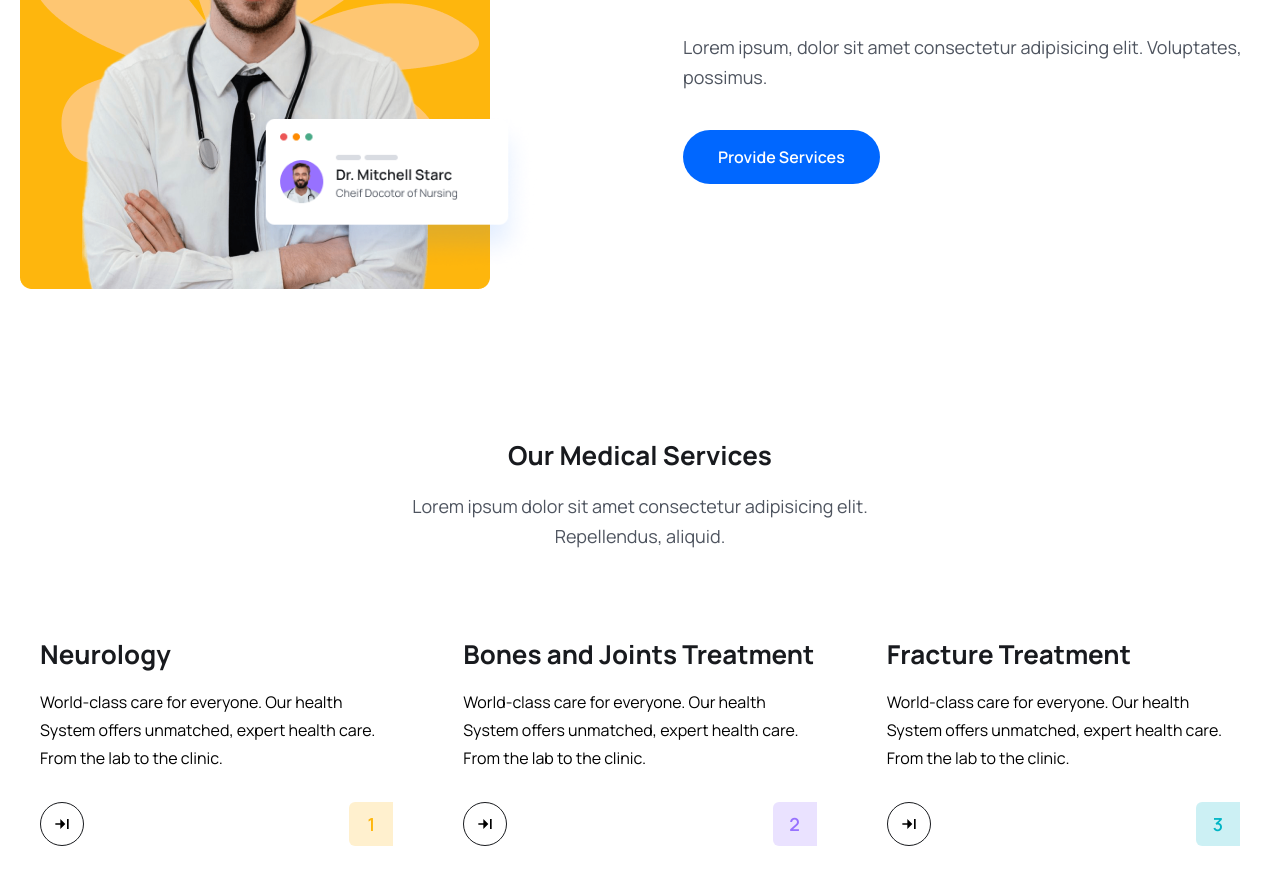
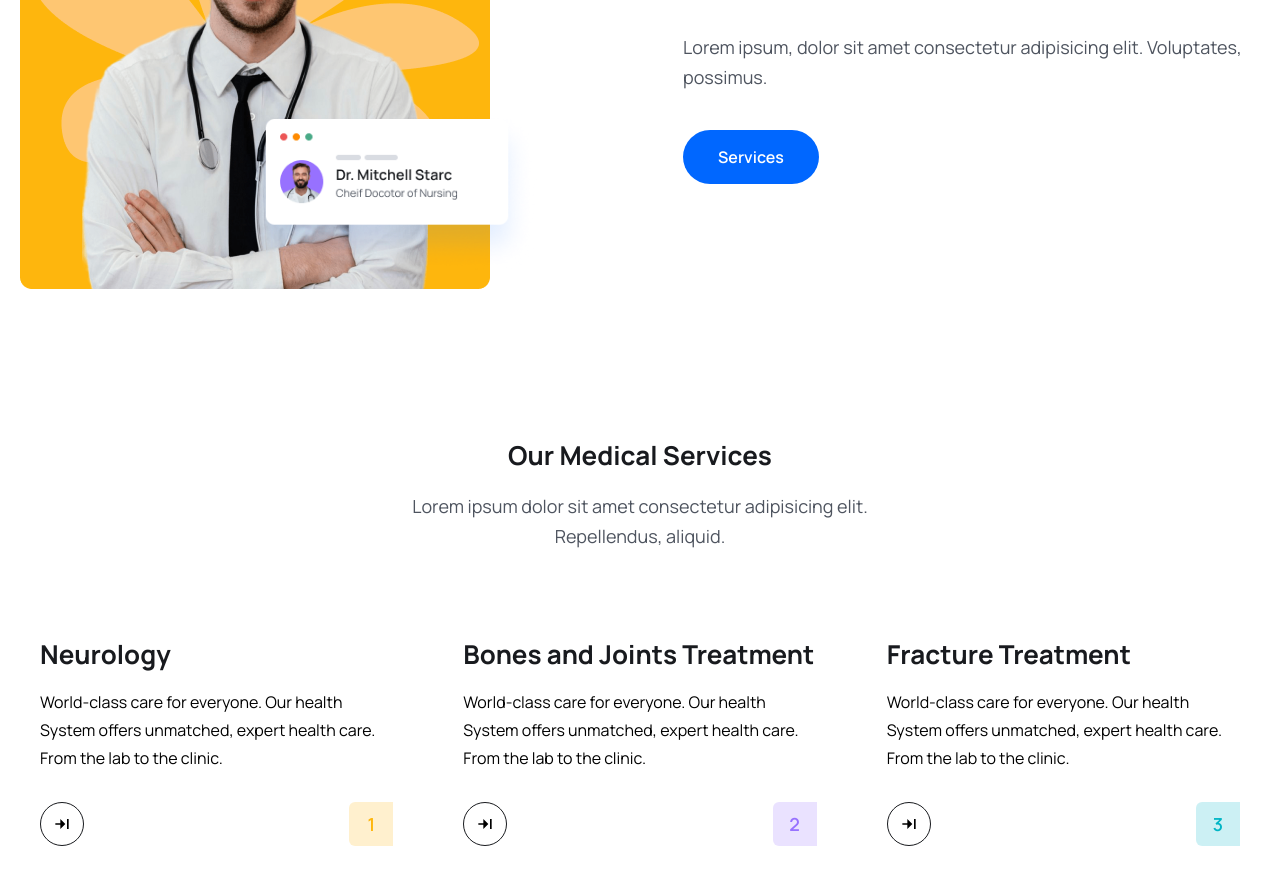
Before and after one commit to RavinduISHA/Ayurgha-FE, a React (Vite) app: page / in a window 1280 px wide. Shown: the part 1960-2844 px from the top of the page. Built offline with nearby package versions, Linux system fonts and the light colour scheme.

Commit message:
Update About.jsx

```diff
--- a/src/components/About/About.jsx
+++ b/src/components/About/About.jsx
@@ -30,7 +30,7 @@ const About = () => {
             </p>
 
             <Link to="/services">
-              <button className="btn">Provide Services</button>
+              <button className="btn">Services</button>
             </Link>
           </div>
         </div>
```
